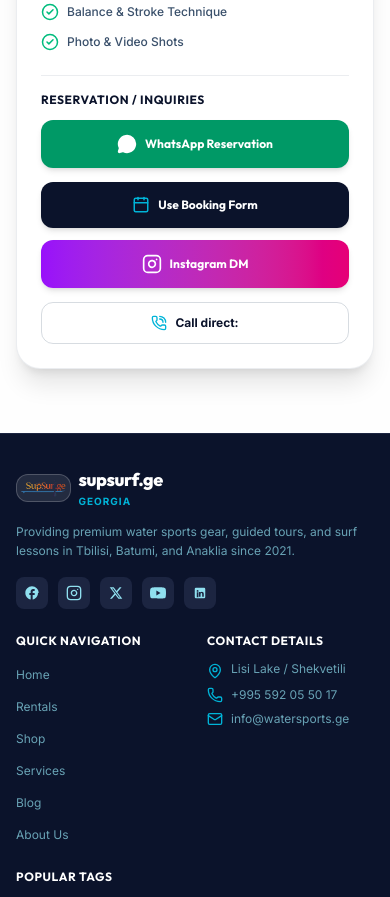
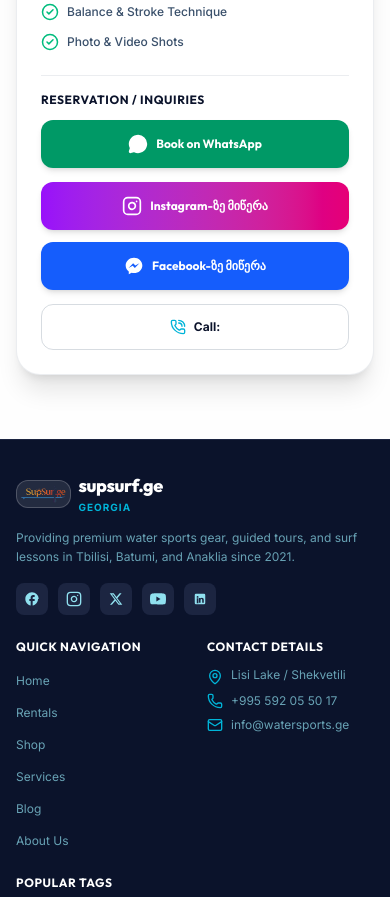
Before and after one commit to zurakopadze22-rgb/supsurf, a React (Vite) app: page /en/services/lesson_basic in a window 390 px wide. Shown: the part 1060-1957 px from the top of the page. Built offline with nearby package versions, Linux system fonts and the light colour scheme; no server answers.

Commit message:
fix(service-detail): remove Use Booking Form, add Facebook, Instagram, WhatsApp, and Phone direct booking channels

```diff
--- a/src/pages/ServiceDetail.tsx
+++ b/src/pages/ServiceDetail.tsx
@@ -360,23 +360,12 @@ Could you please confirm availability? Thank you!`;
                   className="inline-flex items-center justify-center gap-2 rounded-xl bg-emerald-600 hover:bg-emerald-700 text-white font-display font-bold py-3.5 text-xs shadow-md transition-colors cursor-pointer"
                 >
                   <MessageCircle className="w-5 h-5 text-white fill-white shrink-0" />
-                  <span>{locale === 'ge' ? 'დაჯავშნე ტური' : locale === 'ru' ? 'Забронировать' : 'WhatsApp Reservation'}</span>
+                  <span>{locale === 'ge' ? 'WhatsApp-ით დაჯავშნა' : locale === 'ru' ? 'Забронировать в WhatsApp' : 'Book on WhatsApp'}</span>
                 </button>
 
-                {/* Direct Booking on Site */}
-                <Link
-                  to={`/${locale}/rent`}
-                  className="inline-flex items-center justify-center gap-2 rounded-xl bg-ocean-dark hover:bg-ocean-navy text-white font-display font-bold py-3.5 text-xs shadow-md transition-colors"
-                >
-                  <Calendar className="w-4.5 h-4.5 text-ocean-teal" />
-                  <span>Use Booking Form</span>
-                </Link>
-              </div>
-
-              <div className="grid grid-cols-1 sm:grid-cols-2 gap-3.5">
                 {/* Instagram DM */}
                 <a
-                  href={contact.instagram}
+                  href={contact.instagram || "https://www.instagram.com/sun_set_paddle/"}
                   target="_blank"
                   rel="noopener noreferrer"
                   className="inline-flex items-center justify-center gap-2 rounded-xl bg-gradient-to-r from-purple-600 to-pink-600 hover:shadow-lg text-white font-display font-bold py-3.5 text-xs shadow-md transition-all"
@@ -386,16 +375,31 @@ Could you please confirm availability? Thank you!`;
                     <path d="M16 11.37A4 4 0 1 1 12.63 8 4 4 0 0 1 16 11.37z"></path>
                     <line x1="17.5" y1="6.5" x2="17.51" y2="6.5"></line>
                   </svg>
-                  <span>Instagram DM</span>
+                  <span>Instagram-ზე მიწერა</span>
+                </a>
+              </div>
+
+              <div className="grid grid-cols-1 sm:grid-cols-2 gap-3.5">
+                {/* Facebook Messenger */}
+                <a
+                  href="https://m.me/SUNSETPSUP"
+                  target="_blank"
+                  rel="noopener noreferrer"
+                  className="inline-flex items-center justify-center gap-2 rounded-xl bg-blue-600 hover:bg-blue-700 text-white font-display font-bold py-3.5 text-xs shadow-md transition-colors"
+                >
+                  <svg className="w-5 h-5 fill-current" viewBox="0 0 24 24">
+                    <path d="M12 2C6.477 2 2 6.145 2 11.258c0 2.91 1.455 5.51 3.733 7.21V22l3.41-1.872c.9.25 1.854.385 2.857.385 5.523 0 10-4.145 10-9.255C22 6.145 17.523 2 12 2zm1.026 12.443l-2.548-2.72-4.97 2.72 5.466-5.8 2.607 2.72 4.91-2.72-5.465 5.8z"/>
+                  </svg>
+                  <span>Facebook-ზე მიწერა</span>
                 </a>
 
                 {/* Direct Calling */}
                 <a
                   href={`tel:${contact.phone.replace(/\s+/g, '')}`}
-                  className="inline-flex items-center justify-center gap-2 rounded-xl border border-ocean-slate/20 hover:bg-ocean-light py-3 font-sans text-xs font-bold text-ocean-dark transition-colors"
+                  className="inline-flex items-center justify-center gap-2 rounded-xl border border-ocean-slate/20 hover:bg-ocean-light py-3.5 font-sans text-xs font-bold text-ocean-dark transition-colors"
                 >
                   <PhoneCall className="w-4 h-4 text-ocean-teal" />
-                  <span>{locale === 'ge' ? 'დარეკვა: ' : locale === 'ru' ? 'Позвонить: ' : 'Call direct: '}{contact.phone}</span>
+                  <span>{locale === 'ge' ? 'დარეკვა: ' : locale === 'ru' ? 'Позвонить: ' : 'Call: '}{contact.phone}</span>
                 </a>
               </div>
             </div>
```
Also changed, not shown: 5 other files (tests, documents, lock files or other folders).
